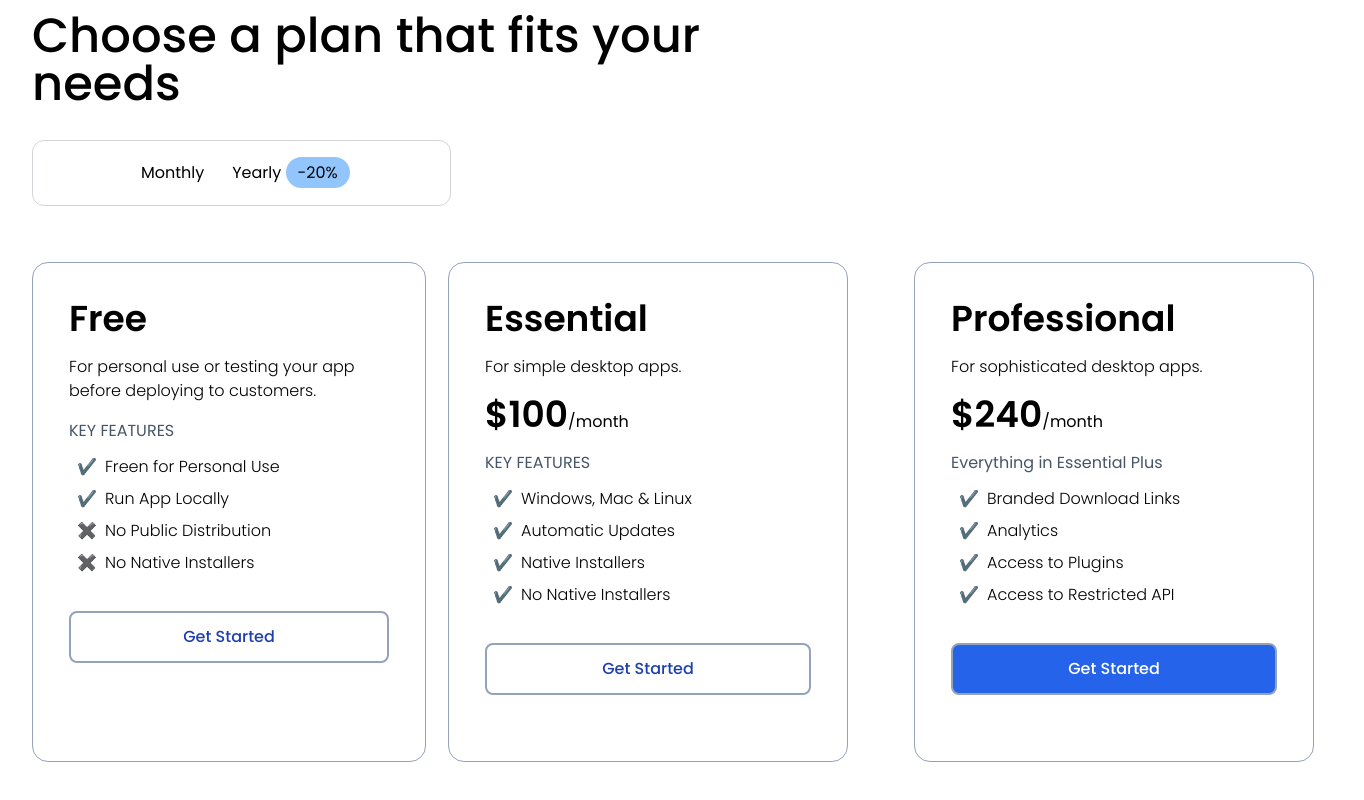
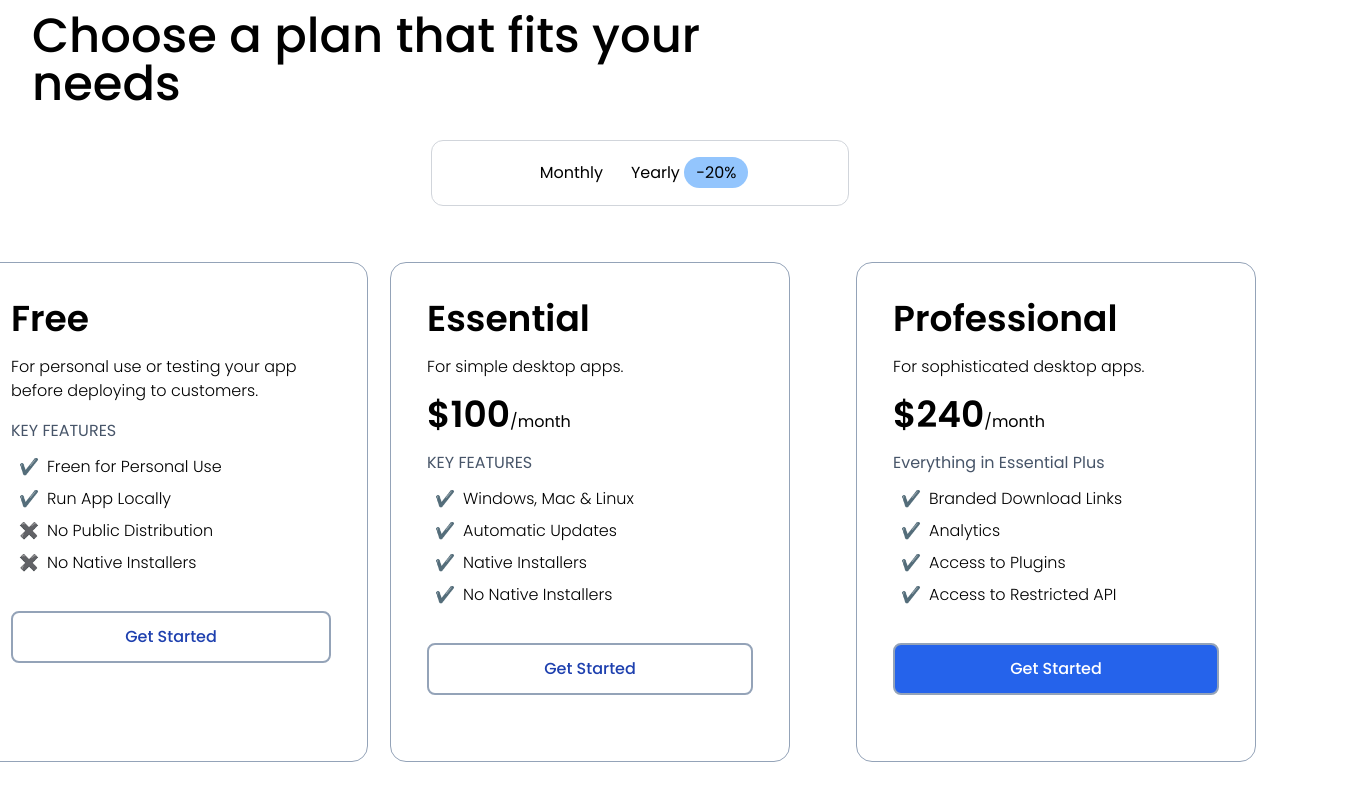
Before and after one commit to rajyadav63/ToDesktop, a React (Vite) app: page / in a window 1280 px wide. Shown: the part 5672-6472 px from the top of the page, 1364 px wide, since content can reach past the window. Built offline with nearby package versions, Linux system fonts and the light colour scheme.

Commit message:
Pricing  Card done

```diff
--- a/src/components/Pricing.jsx
+++ b/src/components/Pricing.jsx
@@ -2,7 +2,7 @@ import React from 'react'
 
 const Pricing = () => {
     return (
-        <div className='m-8 flex flex-col gap-5'>
+        <div className='m-8 flex flex-col gap-5 lg:justtify-center lg:items-center '>
             <div className='mb-9 border border-gray-300 flex  gap-3 px-24 py-3 w-fit rounded-xl justify-around md:items-center md:justify-center'>
                 <p className='hover:bg-slate-300 px-3 py-2 cursor-pointer rounded-xl'>Monthly</p>
                 <p className='hover:bg-slate-300 px-1 py-2 cursor-pointer rounded-xl'>Yearly <span className='bg-blue-300 px-3 py-1 rounded-2xl'>-20%</span></p>
```
